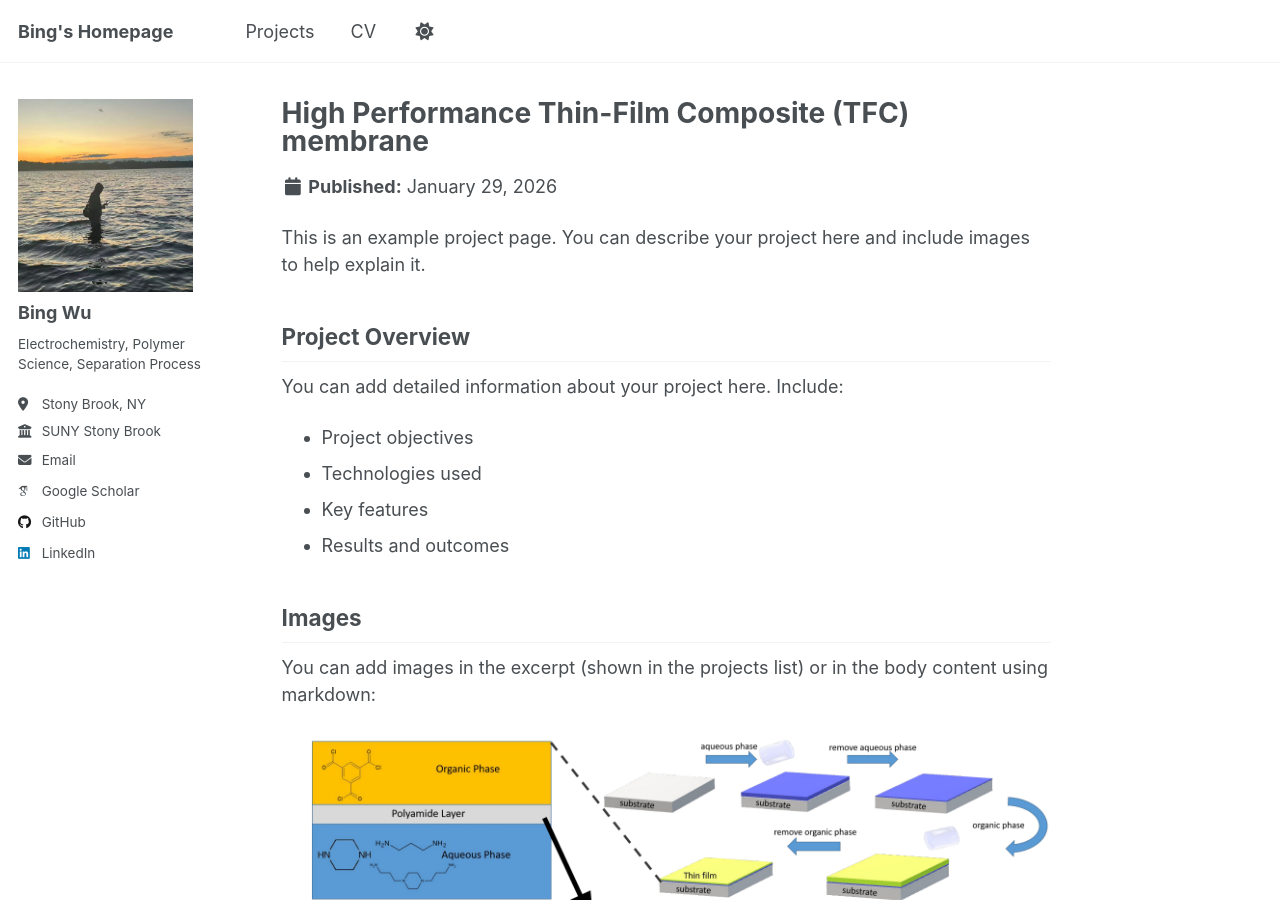
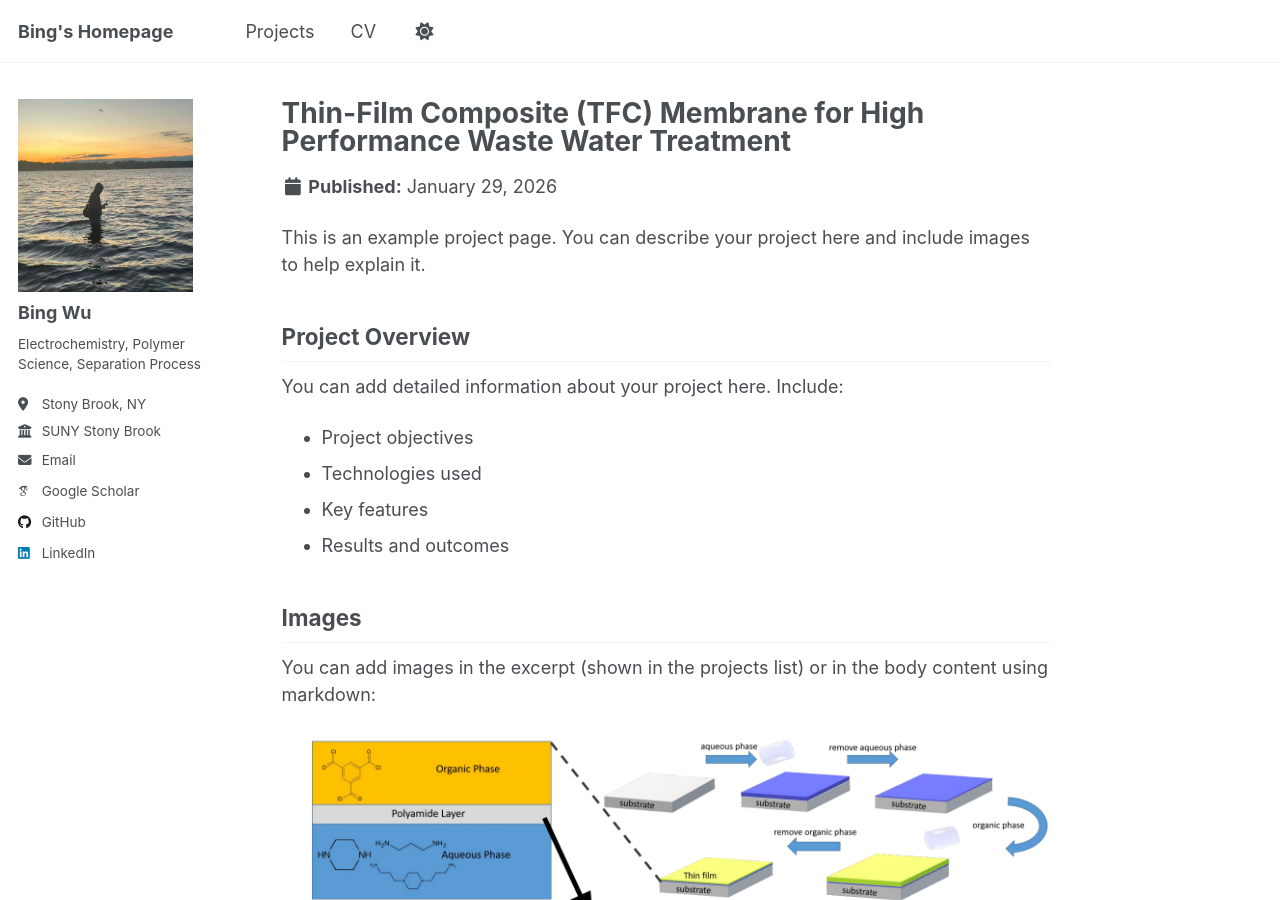
Before and after one commit to Bing-H-WU/Bing-H-WU.github.io, a Jekyll site: the page built from _projects/project-1.md, in a window 1280 px wide and 900 px high. Built offline with Jekyll 4.4.1, drawn with Linux system fonts in a browser that asks for light colours; some web fonts are replaced; a script that is not in the unit is left out.

Commit message:
Update project 1 title

```diff
--- a/_projects/project-1.md
+++ b/_projects/project-1.md
@@ -1,5 +1,5 @@
 ---
-title: "High Performance Thin-Film Composite (TFC) membrane"
+title: "Thin-Film Composite (TFC) Membrane for High Performance Waste Water Treatment"
 excerpt: "This project explores how different materials and chemical designs affect the performance of thin-film composite membranes used to filter dyes and salts from wastewater. By tuning the supporting layer and the building blocks of the membrane, we created a design that achieved higher water flow and better separation efficiency. The results help advance more sustainable and cost-effective water purification technologies.<br/><img src='/images/Project1.png'>"
 collection: projects
 date_range: "Aug 2020 - June 2022"
```
